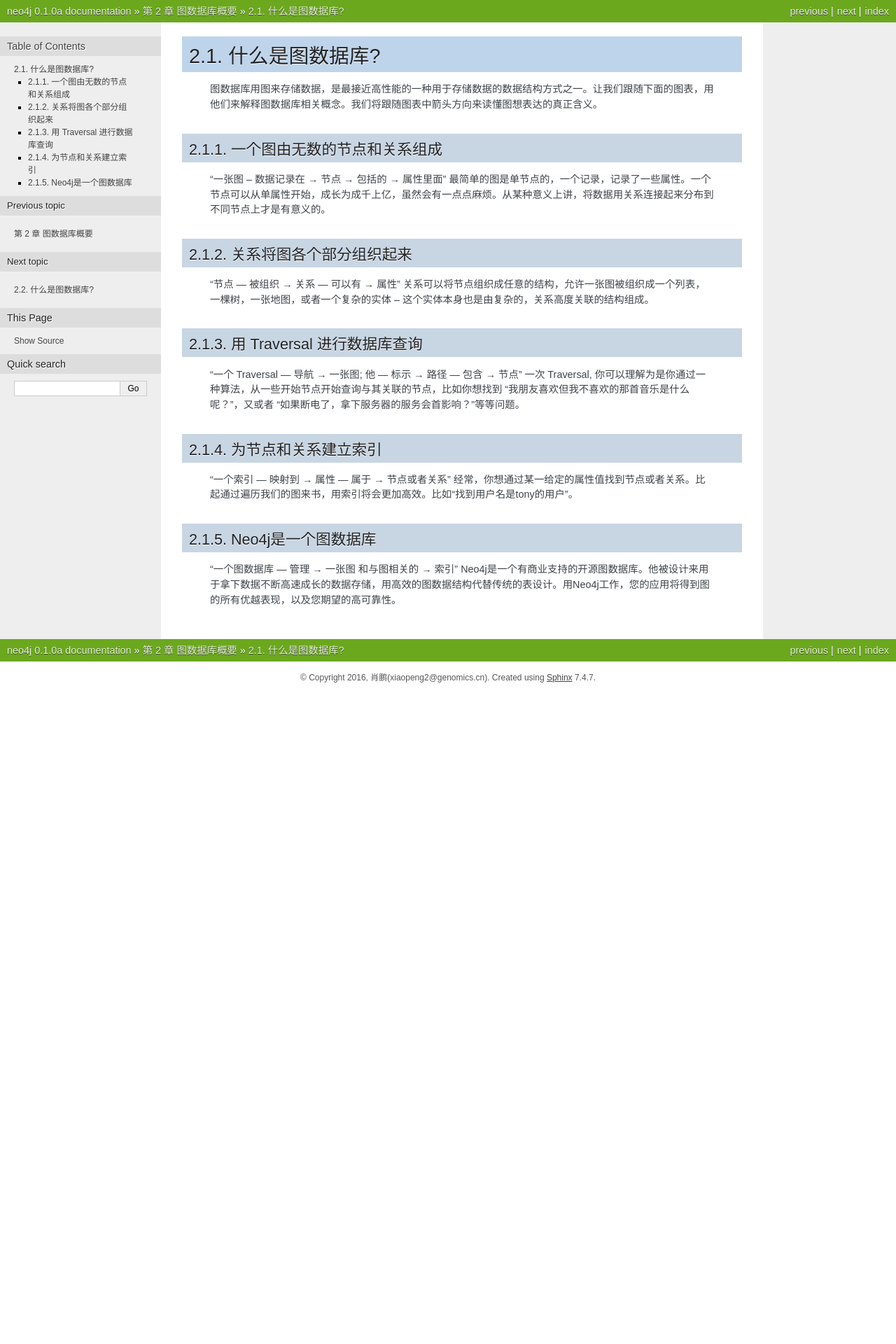
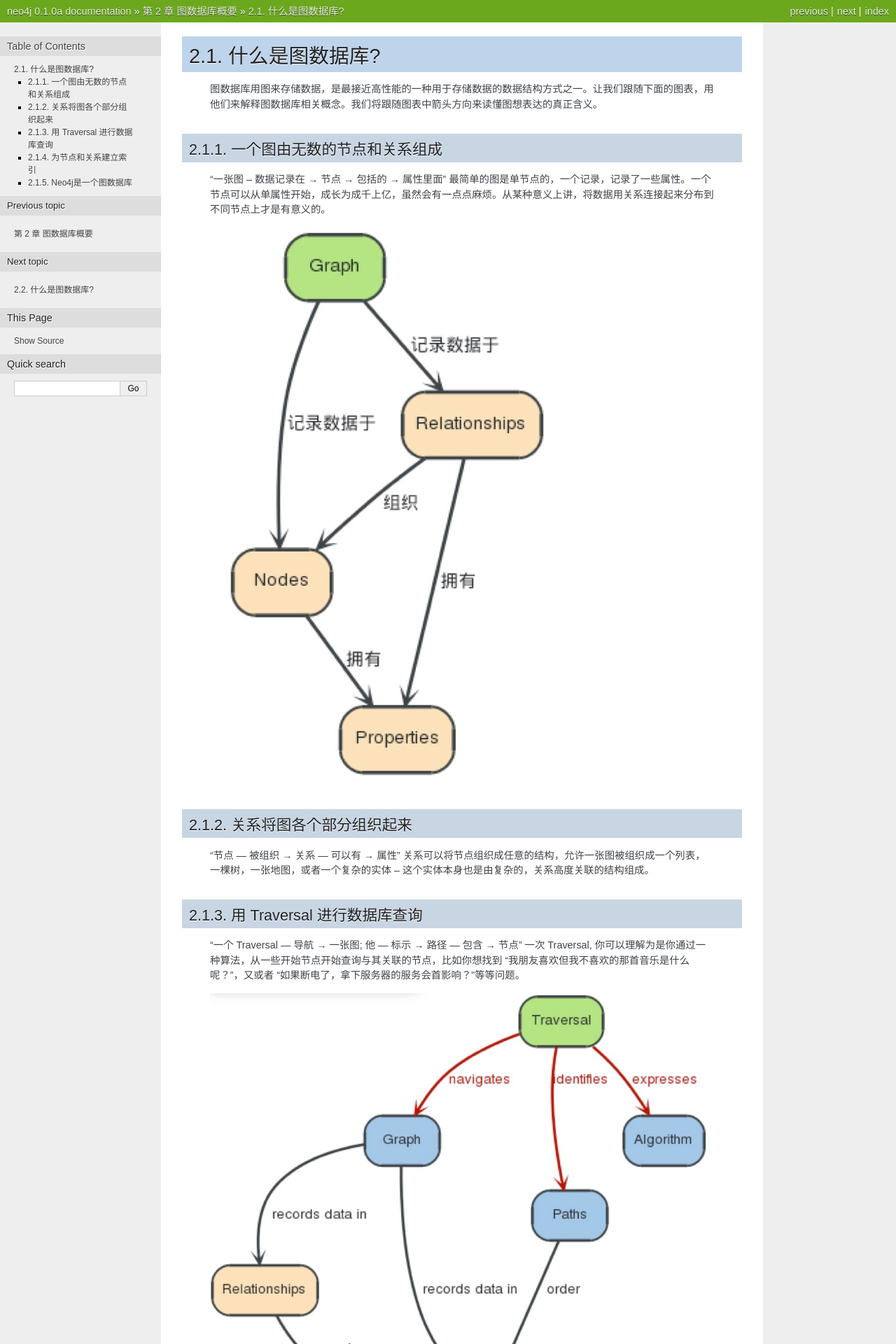
Before and after one commit to PaddyXiao/neo4j-docs, a Sphinx documentation site: the page built from docs/source/chapter2/chapter2_1.rst, in a window 1280 px wide. Shown: the top 1920 px of the page at 70% size. Built offline with Sphinx 7.4.7, drawn with Linux system fonts in a browser that asks for light colours; before the commit the page ends 988 px from its top, so only the background shows below that.

Commit message:
modify image

```diff
--- a/docs/source/chapter2/chapter2_1.rst
+++ b/docs/source/chapter2/chapter2_1.rst
@@ -10,7 +10,7 @@
     “一张图 – 数据记录在 → 节点 → 包括的 → 属性里面”
     最简单的图是单节点的，一个记录，记录了一些属性。一个节点可以从单属性开始，成长为成千上亿，虽然会有一点点麻烦。从某种意义上讲，将数据用关系连接起来分布到不同节点上才是有意义的。
 
-    .. image: https://github.com/PaddyXiao/neo4j-docs/blob/master/docs/images/graphdb-gve.svg.png?raw=true
+    .. image:: https://github.com/PaddyXiao/neo4j-docs/blob/master/docs/images/graphdb-gve.svg.png?raw=true
 
 2.1.2. 关系将图各个部分组织起来
 ------------------------------
@@ -24,7 +24,7 @@
     “一个 Traversal — 导航 → 一张图; 他 — 标示 → 路径 — 包含 → 节点”
     一次 Traversal, 你可以理解为是你通过一种算法，从一些开始节点开始查询与其关联的节点，比如你想找到 “我朋友喜欢但我不喜欢的那首音乐是什么呢？”，又或者 “如果断电了，拿下服务器的服务会首影响？”等等问题。
 
-    .. image: https://github.com/PaddyXiao/neo4j-docs/blob/master/docs/images/graphdb-traversal.svg.png?raw=true
+    .. image:: https://github.com/PaddyXiao/neo4j-docs/blob/master/docs/images/graphdb-traversal.svg.png?raw=true
 
 2.1.4. 为节点和关系建立索引
 ---------------------------
```
Also changed, not shown: other parts of docs/source/chapter2/chapter2_1.rst (+2 -2 lines), 4 other files.
